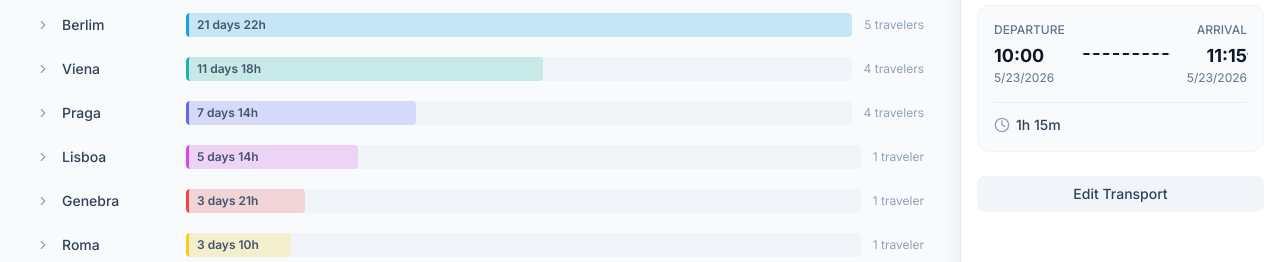
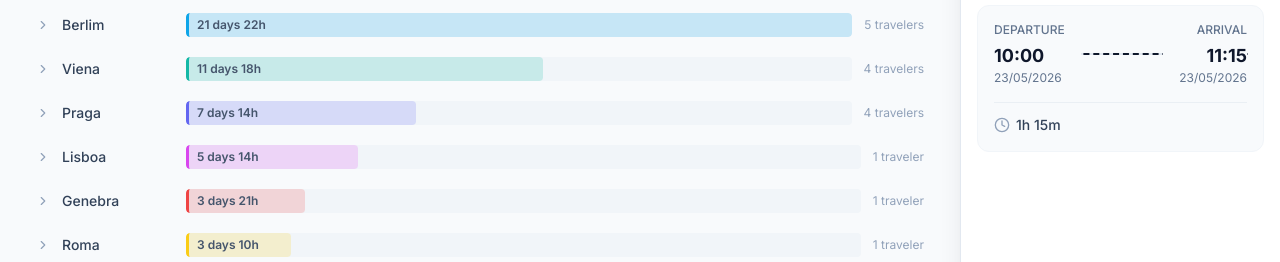
Before and after one commit to EuclidesPinheiro/TravelBoard, a React (Vite) app: page / in a window 1280 px wide. Both pictures are taken after a click on the element 537 px from the left and 151 px from the top of the page. Shown: the part 211-473 px from the top of the page. Built offline with nearby package versions, Linux system fonts and the light colour scheme.

Commit message:
ajustando tempo do transporte que tava bugado

```diff
--- a/src/components/Sidebar/TransportDetails.tsx
+++ b/src/components/Sidebar/TransportDetails.tsx
@@ -1,17 +1,24 @@
 import { Traveler, TransportSegment } from '../../types';
 import { Navigation, Clock, Moon } from 'lucide-react';
+import { parseISO, format, differenceInMinutes } from 'date-fns';
 
 export function TransportDetails({ traveler, segmentId }: { traveler: Traveler, segmentId: string }) {
   const segment = traveler.segments.find(s => s.id === segmentId) as TransportSegment;
 
   if (!segment) return null;
 
-  // Calculate duration
-  const dep = new Date(`${segment.departureDate}T${segment.departureTime}`);
-  const arr = new Date(`${segment.arrivalDate}T${segment.arrivalTime}`);
-  const diffMs = arr.getTime() - dep.getTime();
-  const diffHrs = Math.floor(diffMs / (1000 * 60 * 60));
-  const diffMins = Math.floor((diffMs % (1000 * 60 * 60)) / (1000 * 60));
+  // Calculate duration using parseISO (never new Date for date strings)
+  const dep = parseISO(segment.departureDate);
+  const [depH, depM] = segment.departureTime.split(':').map(Number);
+  dep.setHours(depH, depM, 0, 0);
+
+  const arr = parseISO(segment.arrivalDate);
+  const [arrH, arrM] = segment.arrivalTime.split(':').map(Number);
+  arr.setHours(arrH, arrM, 0, 0);
+
+  const totalMinutes = differenceInMinutes(arr, dep);
+  const diffHrs = Math.floor(totalMinutes / 60);
+  const diffMins = totalMinutes % 60;
 
   return (
     <div className="space-y-6">
@@ -30,13 +37,13 @@ export function TransportDetails({ traveler, segmentId }: { traveler: Traveler,
           <div className="bg-slate-50 relative z-10 pr-4">
             <div className="text-xs text-slate-500 uppercase font-medium mb-1">Departure</div>
             <div className="text-lg font-bold text-slate-900">{segment.departureTime}</div>
-            <div className="text-xs text-slate-500">{new Date(segment.departureDate).toLocaleDateString()}</div>
+            <div className="text-xs text-slate-500">{format(parseISO(segment.departureDate), 'dd/MM/yyyy')}</div>
           </div>
 
           <div className="bg-slate-50 relative z-10 pl-4 text-right">
             <div className="text-xs text-slate-500 uppercase font-medium mb-1">Arrival</div>
             <div className="text-lg font-bold text-slate-900">{segment.arrivalTime}</div>
-            <div className="text-xs text-slate-500">{new Date(segment.arrivalDate).toLocaleDateString()}</div>
+            <div className="text-xs text-slate-500">{format(parseISO(segment.arrivalDate), 'dd/MM/yyyy')}</div>
           </div>
         </div>
 
@@ -62,10 +69,6 @@ export function TransportDetails({ traveler, segmentId }: { traveler: Traveler,
           </p>
         </div>
       )}
-
-      <button className="w-full py-2 px-4 bg-slate-100 hover:bg-slate-200 text-slate-700 font-medium rounded-lg text-sm transition-colors">
-        Edit Transport
-      </button>
     </div>
   );
 }
```
